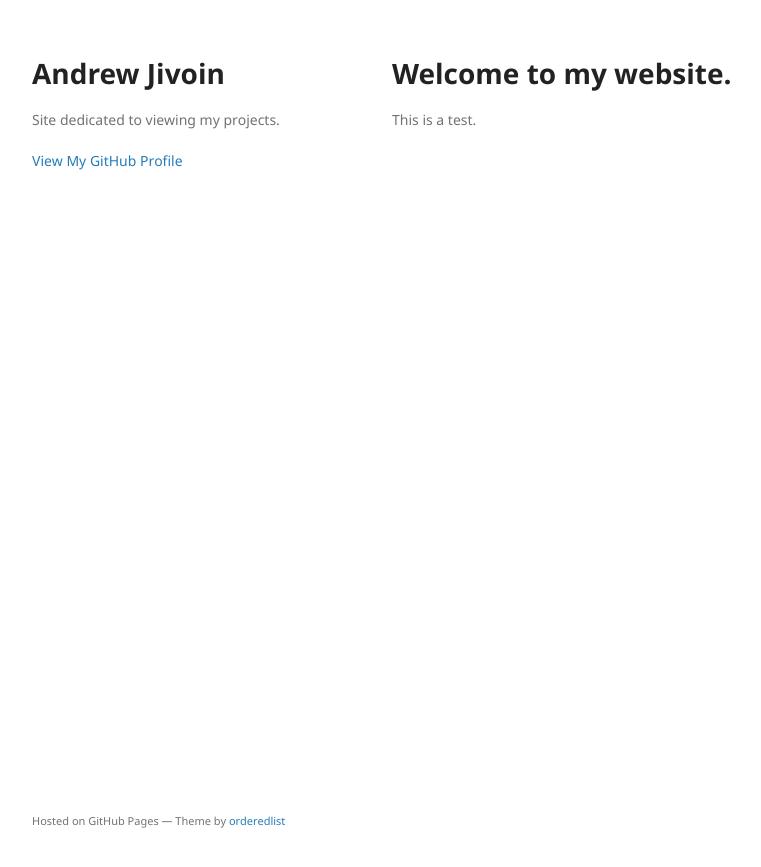
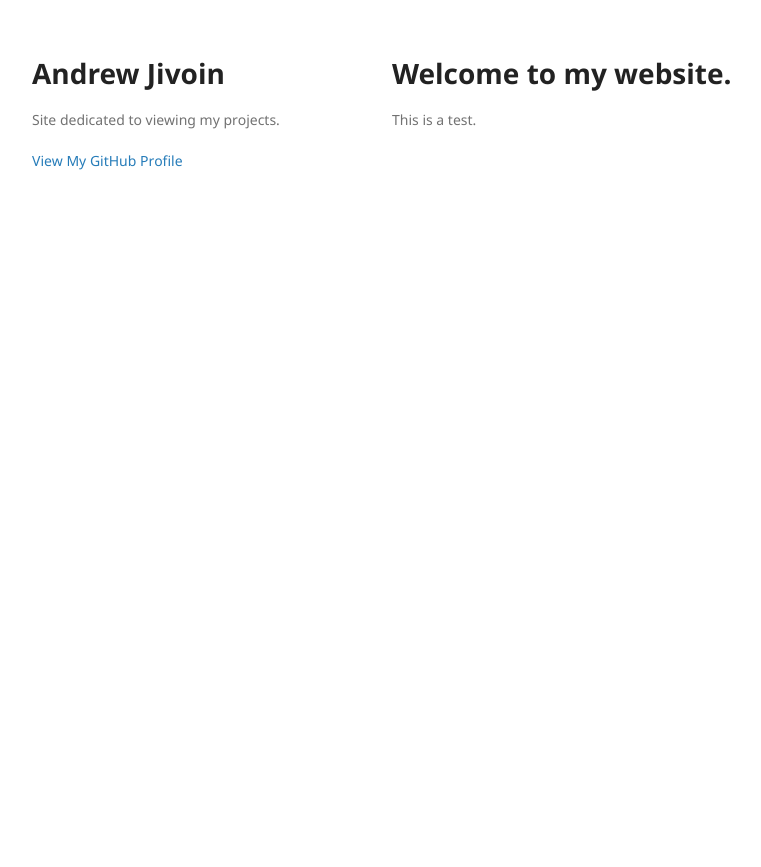
Before and after one commit to ajivoin/ajivoin.github.io, a Jekyll site: the page built from index.md, in a window 1280 px wide. Shown: the top 867 px of the page, without its empty margins (178-939 px from the left). Built offline with Jekyll 4.4.1, drawn with Linux system fonts in a browser that asks for light colours; our own code applies the rules of GitHub Pages for plain Markdown files.

Commit message:
Layout change.

```diff
--- a/_layouts/default.html
+++ b/_layouts/default.html
@@ -3,7 +3,7 @@
   <head>
     <meta charset="utf-8">
     <meta http-equiv="X-UA-Compatible" content="chrome=1">
-    <title>{{ site.title | default: site.github.repository_name }} by {{ site.github.owner_name }}</title>
+    <title>{{ site.title | default: site.github.repository_name }}</title>
 
     <link rel="stylesheet" href="{{ '/assets/css/style.css?v=' | append: site.github.build_revision | relative_url }}">
     <meta name="viewport" content="width=device-width">
@@ -25,13 +25,6 @@
           <p class="view"><a href="{{ site.github.owner_url }}">View My GitHub Profile</a></p>
         {% endif %}
 
-        {% if site.show_downloads %}
-          <ul>
-            <li><a href="{{ site.github.zip_url }}">Download <strong>ZIP File</strong></a></li>
-            <li><a href="{{ site.github.tar_url }}">Download <strong>TAR Ball</strong></a></li>
-            <li><a href="{{ site.github.repository_url }}">View On <strong>GitHub</strong></a></li>
-          </ul>
-        {% endif %}
       </header>
       <section>
 
@@ -42,7 +35,6 @@
         {% if site.github.is_project_page %}
         <p>This project is maintained by <a href="{{ site.github.owner_url }}">{{ site.github.owner_name }}</a></p>
         {% endif %}
-        <p><small>Hosted on GitHub Pages &mdash; Theme by <a href="https://github.com/orderedlist">orderedlist</a></small></p>
       </footer>
     </div>
     <script src="{{ '/assets/js/scale.fix.js' | relative_url }}"></script>
```
